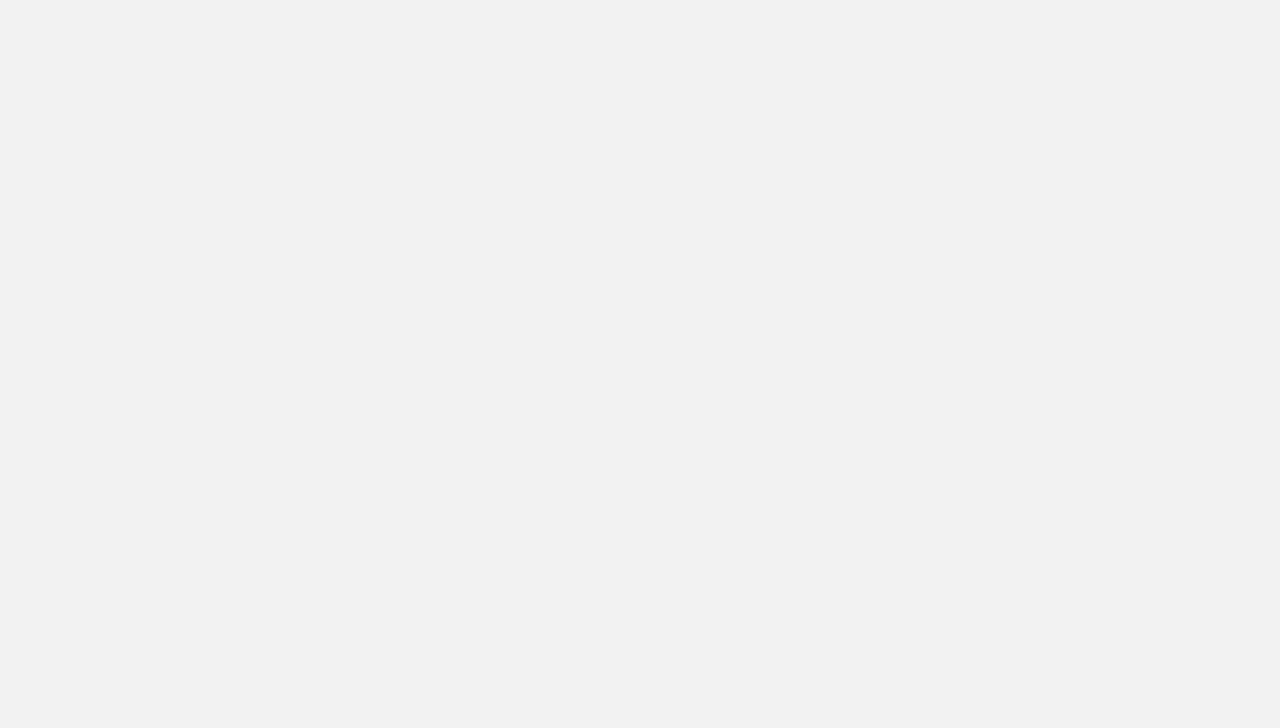
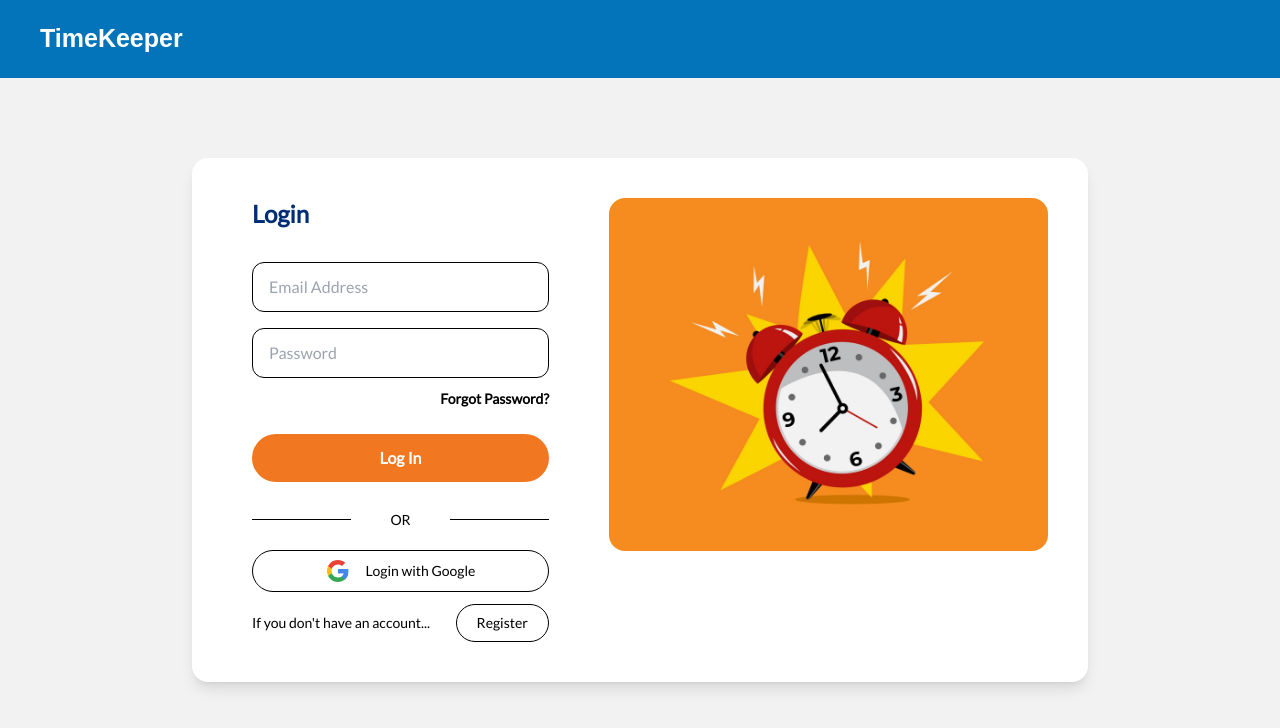
Before and after one commit to jasonchristopher21/timekeeper, a Vue app: page /login in a window 1280 px wide. Before the commit this address had no page. Shown: the top 728 px of the page. Built offline with nearby package versions, Linux system fonts and the light colour scheme; a web font is replaced by a local one.

Commit message:
Update Login UI

```diff
--- /dev/null
+++ b/src/assets/index.ts
@@ -0,0 +1,5 @@
+import AlarmVector from "./alarm-vector.jpg"
+
+export {
+    AlarmVector
+}
--- a/src/router/index.ts
+++ b/src/router/index.ts
@@ -2,6 +2,8 @@ import { createRouter, createWebHistory } from 'vue-router'
 import HomeView from '../views/HomeView.vue'
 import EditView from "../views/EditView.vue"
 import DashboardView from "../views/DashboardView.vue"
+import LoginView from "../views/LoginView.vue"
+import SignupView from "../views/SignupView.vue"
 
 const router = createRouter({
   history: createWebHistory(import.meta.env.BASE_URL),
@@ -28,6 +30,16 @@ const router = createRouter({
       path: '/dashboard',
       name: 'dashboard',
       component: DashboardView
+    },
+    {
+      path: '/login',
+      name: 'login',
+      component: LoginView
+    },
+    {
+      path: '/signup',
+      name: 'signup',
+      component: SignupView
     }
   ]
 })
--- /dev/null
+++ b/src/views/LoginView.vue
@@ -0,0 +1,91 @@
+<script lang="ts">
+import Navbar from "../components/Navbar.vue"
+import { AlarmVector } from "@/assets";
+export default {
+    components: {
+        Navbar,
+    }
+}
+</script>
+
+<template>
+    <Navbar />
+    <div class="max-h-screen">
+        <section class="border-red-500 bg-gray-200 mt-20 flex items-center justify-center">
+            <div class="bg-white p-10 flex rounded-2xl shadow-lg max-w-[70%]">
+                <div class="md:w-1/2 px-5">
+                    <h2 class="text-2xl font-bold text-[#002D74]">Login</h2>
+                    <form class="mt-6" action="#" method="POST">
+                        <div>
+                            <input type="email" name="" id="" placeholder="Email Address"
+                                class="w-full px-4 py-3 rounded-xl bg-gray-200 mt-2 border focus:border-blue-500 focus:bg-white focus:outline-none"
+                                autofocus autocomplete required>
+                        </div>
+
+                        <div class="mt-2">
+                            <input type="password" name="" id="" placeholder="Password" minlength="6" class="w-full px-4 py-3 rounded-xl bg-gray-200 mt-2 border focus:border-blue-500
+                            focus:bg-white focus:outline-none" required>
+                        </div>
+
+                        <div class="text-right mt-2">
+                            <a href="#"
+                                class="text-sm font-semibold text-gray-700 hover:text-blue-700 focus:text-blue-700">Forgot
+                                Password?</a>
+                        </div>
+
+                        <button type="submit" class="w-full block bg-brick hover:bg-orange focus:bg-orange text-white font-semibold rounded-full
+                          px-4 py-3 mt-6">Log In</button>
+                    </form>
+
+                    <div class="mt-7 grid grid-cols-3 items-center text-gray-500">
+                        <hr class="border-gray-500" />
+                        <p class="text-center text-sm">OR</p>
+                        <hr class="border-gray-500" />
+                    </div>
+
+                    <button
+                        class="bg-white border py-2 w-full rounded-full mt-5 flex justify-center items-center text-sm hover:scale-105 duration-300 ">
+                        <svg xmlns="http://www.w3.org/2000/svg" xmlns:xlink="http://www.w3.org/1999/xlink" class="w-6 h-6"
+                            viewBox="0 0 48 48">
+                            <defs>
+                                <path id="a"
+                                    d="M44.5 20H24v8.5h11.8C34.7 33.9 30.1 37 24 37c-7.2 0-13-5.8-13-13s5.8-13 13-13c3.1 0 5.9 1.1 8.1 2.9l6.4-6.4C34.6 4.1 29.6 2 24 2 11.8 2 2 11.8 2 24s9.8 22 22 22c11 0 21-8 21-22 0-1.3-.2-2.7-.5-4z" />
+                            </defs>
+                            <clipPath id="b">
+                                <use xlink:href="#a" overflow="visible" />
+                            </clipPath>
+                            <path clip-path="url(#b)" fill="#FBBC05" d="M0 37V11l17 13z" />
+                            <path clip-path="url(#b)" fill="#EA4335" d="M0 11l17 13 7-6.1L48 14V0H0z" />
+                            <path clip-path="url(#b)" fill="#34A853" d="M0 37l30-23 7.9 1L48 0v48H0z" />
+                            <path clip-path="url(#b)" fill="#4285F4" d="M48 48L17 24l-4-3 35-10z" />
+                        </svg>
+                        <span class="ml-4">Login with Google</span>
+                    </button>
+
+                    <div class="text-sm flex justify-between items-center mt-3">
+                        <p>If you don't have an account...</p>
+                        <button
+                            class="py-2 px-5 ml-3 bg-white border rounded-full hover:scale-110 duration-300 border-blue-400">Register</button>
+                    </div>
+                </div>
+
+                <div class="w-2/3 ml-10 md:block hidden ">
+                    <img src="@/assets/alarmvector.jpg" class="rounded-2xl" alt="page img">
+                </div>
+
+            </div>
+        </section>
+    </div>
+</template>
+
+<!-- <template>
+    <Navbar />
+    <div class="grid grid-cols-11 bg-others-100">
+        <div class="bg-white m-20 rounded-3xl col-span-5">
+        Login to your account!
+    </div>
+    <div class="col-span-6">
+        <img src="@/assets/alarmvector.jpg">
+    </div>
+    </div>
+</template> -->
--- /dev/null
+++ b/src/views/SignupView.vue
@@ -0,0 +1,12 @@
+<script lang="ts">
+import Navbar from "../components/Navbar.vue"
+export default {
+    components: {
+        Navbar
+    }
+}
+</script>
+
+<template>
+    <Navbar />
+</template>
--- a/tailwind.config.js
+++ b/tailwind.config.js
@@ -16,7 +16,10 @@ module.exports = {
       blue: "#0474ba",
       black: "#1e1e1e",
       white: "#ffffff",
-      dgray: "#6D6D6D"
+      dgray: "#6D6D6D",
+      others: {
+        100: "#f58c1f"
+      }
     },
     fontFamily: {
       sans: ["Lato", "sans-serif"],
```
Also changed, not shown: src/assets/alarmvector.jpg (added).
